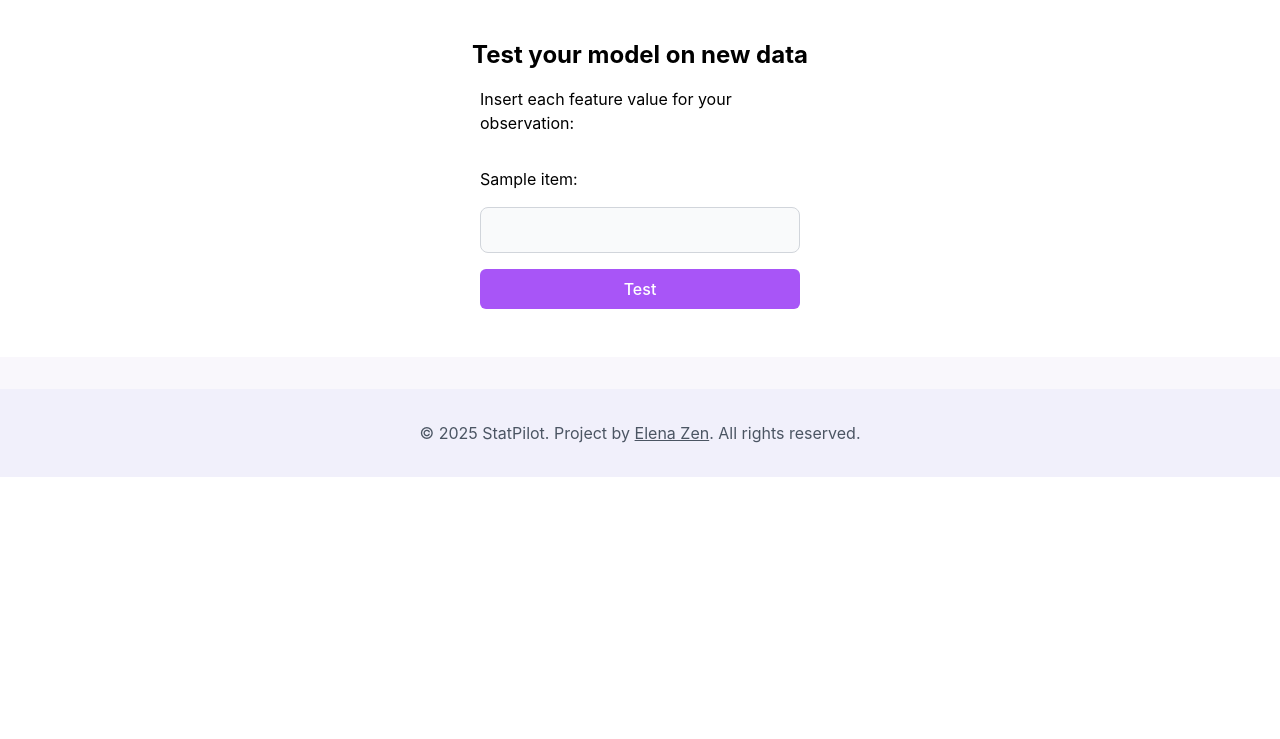
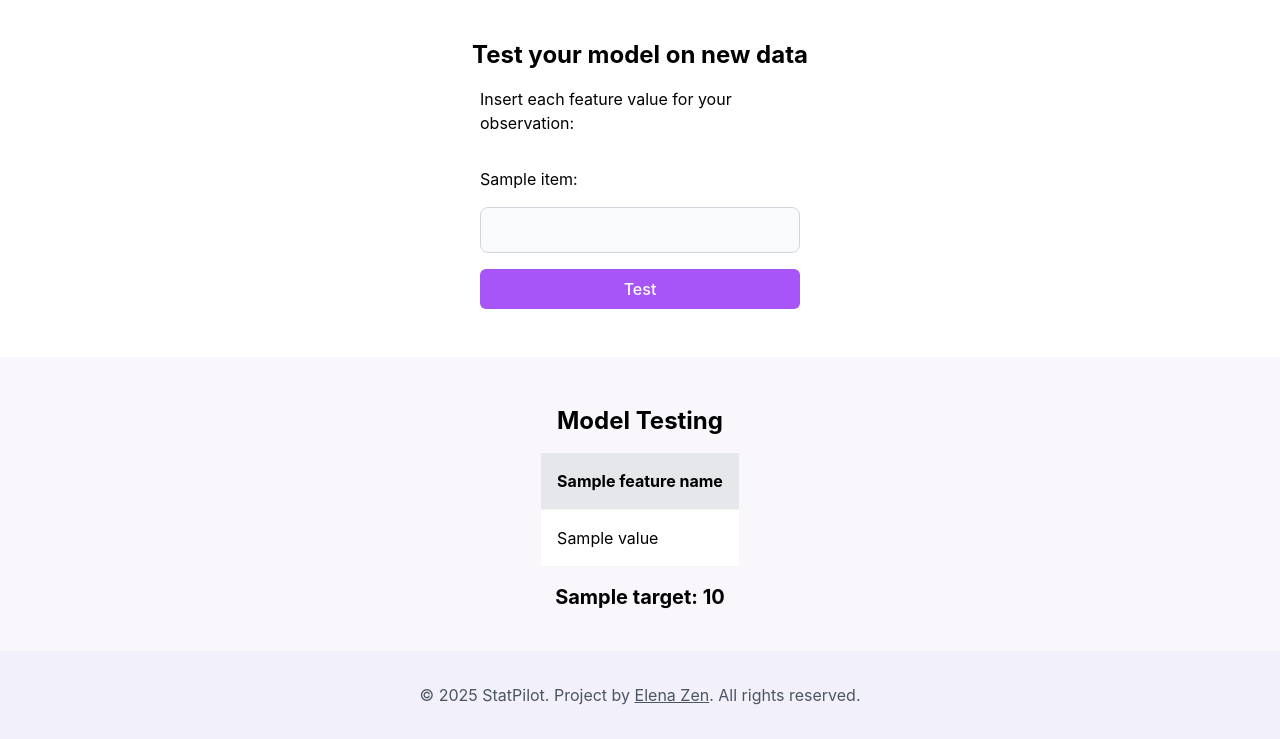
Before and after one commit to elena563/statpilot, a Flask app: template templates/modeling.html in a window 1280 px wide. Shown: the part 983-1722 px from the top of the page. Before the commit the page ends 1460 px from the top, so only its background shows below. Run offline with Flask 3, Linux system fonts and the light colour scheme; the template is opened without the code that fills it: most values are stand-ins (such as "Sample title", 1, 10 or a date in 2020); some libraries are stand-ins or nearby versions.

Commit message:
Fix model test

```diff
--- a/app.py
+++ b/app.py
@@ -6,7 +6,7 @@ import pandas as pd
 from pathlib import Path
 import time
 import threading
-from modules.analysis import analyze_csv, get_session_dir
+from modules.analysis import analyze_csv, get_session_dir, read_csv_sep
 from modules.modeling import train_model, test_model
 from modules.explainability import explain_global, explain_local
 
@@ -96,7 +96,7 @@ def model():
                 session_id = session_dir.name
 
                 path = session_dir / "dataset.csv"
-                df = pd.read_csv(file)
+                df = read_csv_sep(file)
                 df.to_csv(path, index=False)
 
                 columns = df.columns.to_list()
@@ -109,11 +109,13 @@ def model():
                 df = pd.read_csv(path)
                 model_path = session_dir / "model.pkl"
 
-                model_path.save(model_path)
-
                 model_type = request.form.get('model')
                 target = request.form.get('target')
-                results, input_info = train_model(df, target, model_type, session_id=session_id)
+                (session_dir / "target.txt").write_text(target)
+                try:
+                    results, input_info = train_model(df, target, model_type, session_id)
+                except ValueError as e:
+                    return render_template("modeling.html", error=str(e), session_id=session_id)
 
             return render_template("modeling.html", results=results, session_id=session_id, input_info=input_info)
 
@@ -127,12 +129,16 @@ def model():
             df = pd.read_csv(path)
             model = joblib.load(model_path)
 
-            input_data = {col: request.form.get(col) for col in df.columns}
+            target_path = session_dir / "target.txt"
+            target = target_path.read_text().strip()
+            dfx = df.drop(columns=[target])
+
+            input_data = {col: request.form.get(col) for col in dfx.columns}
             if None in input_data.values():
                 return render_template("modeling.html", error="Please insert a value for each input feature")
 
-            result = test_model(df, model, input_data)
-            return render_template("modeling.html", result=result, session_id=session_id)
+            result, row_list, feature_names = test_model(dfx, model, input_data)
+            return render_template("modeling.html", result=result, row_list=row_list, feature_names=feature_names, session_id=session_id, target=target)
     else:
         return render_template("modeling.html")
 
--- a/templates/analysis.html
+++ b/templates/analysis.html
@@ -32,7 +32,9 @@
     </div>
 
     {% if error %}
+        <div class="bg-[#ffe6e6] rounded-lg p-4 mx-auto max-w-xs text-center mb-8 font-bold">
             <p style="color:red">{{ error }}</p>
+        </div>
     {% endif %}
 
     {% if results %}
--- a/templates/explainability.html
+++ b/templates/explainability.html
@@ -33,7 +33,9 @@
     </div>
 
     {% if error %}
+        <div class="bg-[#ffe6e6] rounded-lg p-4 mx-auto max-w-xs text-center mb-8 font-bold">
             <p style="color:red">{{ error }}</p>
+        </div>
     {% endif %}
 
     {% if summary_plot %}
--- a/templates/modeling.html
+++ b/templates/modeling.html
@@ -57,7 +57,9 @@
     </div>
 
     {% if error %}
+        <div class="bg-[#ffe6e6] rounded-lg p-4 mx-auto max-w-xs text-center mb-8 font-bold">
             <p style="color:red">{{ error }}</p>
+        </div>
     {% endif %}
 
     {% if results %}
@@ -87,15 +89,54 @@
                 <p class="max-w-3xl mb-4">Insert each feature value for your observation:</p>
                 {% for item in input_info %}
                     <label for="{{ item.name }}">{{ item.name }}:</label>
-                    <input class="input-cont"
-                        type="{{ item.type }}"
-                        name="{{ item.name }}"
-                        id="{{ item.name }}"
-                        required>
+                    {% if item.type == 'bool' %}
+                        <select name="{{ item.name }}" class="bg-gray-50 border border-gray-300 text-gray-900 text-sm rounded-lg focus:ring-purple-500 focus:border-purple-500 block w-full p-2.5" id="{{ item.name }}">
+                        <option value="True">True</option>
+                        <option value="False">False</option>
+                        </select>
+                     {% elif item.type == 'text' %}
+                        <select name="{{ item.name }}" id="{{ item.name }}" class="bg-gray-50 border border-gray-300 text-gray-900 text-sm rounded-lg focus:ring-purple-500 focus:border-purple-500 block w-full p-2.5">
+                            {% for choice in item.choices %}
+                                <option value="{{ choice }}">{{ choice }}</option>
+                            {% endfor %}
+                        </select>
+
+                    {% else %}
+                        <input class="input-cont"
+                            type="{{ item.type }}"
+                            name="{{ item.name }}"
+                            id="{{ item.name }}"
+                            required>
+                    {% endif %}
                 {% endfor %}
                 <button type="submit" class="bg-purple-500 hover:bg-purple-600 text-white px-8 py-2 rounded-md font-medium">Test</button>
             </form>
         </section>
     {% endif %}
 
+    {% if result %}
+        <section class="my-6 flex flex-col items-center">
+            <h3 class="text-2xl font-bold text-center my-4">Model Testing</h3>
+            <div style="overflow-x: auto; max-width: 90%;">
+                <table class="max-w-3xl">
+                    <thead>
+                        {% for name in feature_names %}
+                            <th class="p-4 border-b border-gray-100 bg-gray-200">{{ name }}</th>
+                        {% endfor %}
+                    </thead>
+                    {% for value in row_list %}
+                        <td class="p-4 border-b border-gray-100 bg-white">
+                            {% if value is number %}
+                                {{ value|round(3) }}
+                            {% else %}
+                                {{ value }}
+                            {% endif %}
+                        </td>
+                    {% endfor %}
+                </table>
+            </div>
+            <h5 class="text-xl font-bold text-center my-4">{{ target }}: {{ result|round(3) }}</h5>
+        </section>
+    {% endif %}
+
 {% endblock %}
```
Also changed, not shown: modules/analysis.py (+14 -0 lines), modules/modeling.py (+17 -13 lines).
